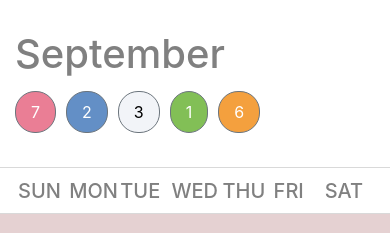
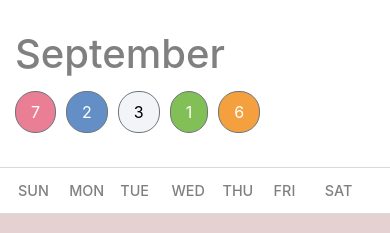
Before and after one commit to fai-sal/event-calendar, a React (Create React App) app: page / in a window 390 px wide. Shown: the top 233 px of the page. Built offline with nearby package versions, Linux system fonts and the light colour scheme.

Commit message:
fixed font-size for weeklydayname in case of small screen

```diff
--- a/src/actions/index.js
+++ b/src/actions/index.js
@@ -1,5 +1,5 @@
 const addEvent = (task) => {
-    return (dispatch, getState) => {
+    return dispatch => {
         let newDates = JSON.parse(localStorage.getItem('dates')).map(date => {
             if (date.index === task.id) {
                 date.tasks.push(task.task)
@@ -15,7 +15,7 @@ const addEvent = (task) => {
 }
 
 const deleteEvent = (event) => {
-    return (dispatch, getState) => {
+    return dispatch => {
         const existingDates = JSON.parse(localStorage.getItem('dates'))
         let modifiedDates = existingDates.map(date => {
             if (date.index === event.date) {
@@ -32,7 +32,7 @@ const deleteEvent = (event) => {
 }
 
 const editEvent = (event) => {
-    return (dispatch, getState) => {
+    return dispatch => {
         const existingDates = JSON.parse(localStorage.getItem('dates'))
 
         let modifiedDates = existingDates.map(date => {
--- a/src/styles/weeklyDaysName.css
+++ b/src/styles/weeklyDaysName.css
@@ -32,3 +32,8 @@
         align-items: center;
         min-height: 45px;
     }
+    @media only screen and  (max-width: 600px) {
+        .weekdayName{
+         font-size: 90%
+        }
+    }
```
